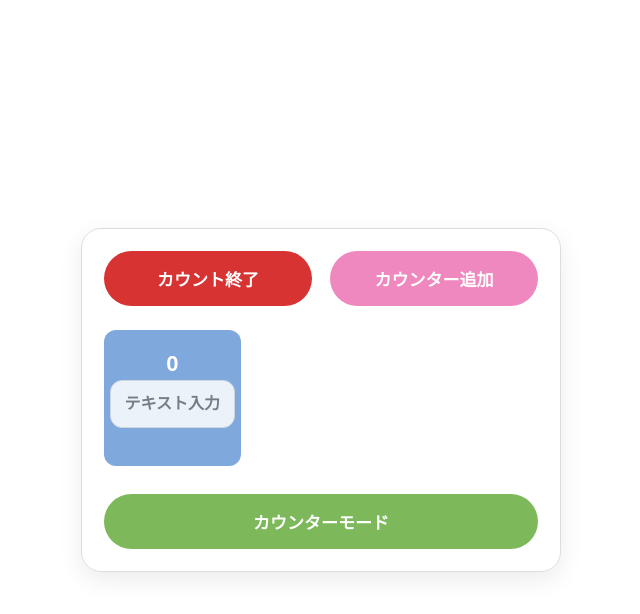
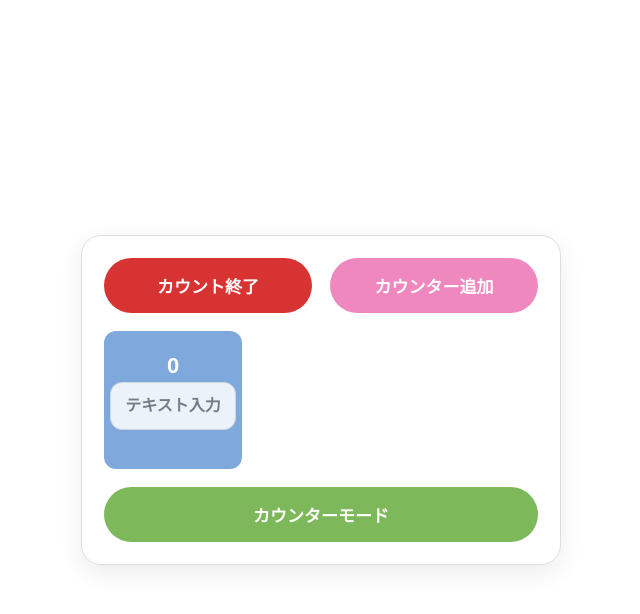
Before and after one commit to ufoAppli/UFO-COUNTER-A, a plain HTML site: page index.html in a window 1280 px wide. Both pictures are taken after a click on the button "カウント開始". Shown: the whole page, without its empty margins (319-959 px from the left). Drawn offline with nearby package versions, Linux system fonts and the light colour scheme.

Commit message:
Fix page2 flex layout and refresh service worker cache

```diff
--- a/styles.css
+++ b/styles.css
@@ -54,6 +54,11 @@
 
 .page.active {
   display: block;
+}
+
+#page2.page.active {
+  display: flex;
+  flex-direction: column;
 }
 
 h1,
@@ -138,53 +143,47 @@
   color: #111;
 }
 
-.page2-topbar {
-  position: sticky;
-  top: 0;
-  z-index: 2;
+#page2 .page2-topbar {
   display: flex;
   align-items: stretch;
   justify-content: space-between;
   gap: 18px;
   margin-bottom: 14px;
-  padding-bottom: 6px;
   background: #fff;
 }
 
-.page2-topbar .button {
+#page2 .page2-topbar .button {
   width: calc(50% - 9px);
   margin-bottom: 0;
   min-width: 0;
 }
 
-.page2-topbar #finishCountBtn {
+#page2 .page2-topbar #finishCountBtn {
   order: 1;
 }
 
-.page2-topbar #addCounterBtn {
+#page2 .page2-topbar #addCounterBtn {
   order: 2;
 }
 
-.page2-bottombar {
-  position: sticky;
-  bottom: 0;
-  z-index: 2;
-  margin-top: 14px;
-  padding-top: 6px;
+#page2 .page2-bottombar {
+  margin-top: auto;
+  padding-top: 14px;
   background: #fff;
 }
 
-.page2-bottombar .button {
+#page2 .page2-bottombar .button {
   width: 100%;
   margin-bottom: 0;
   background: #7db95a;
 }
 
-.counter-list {
+#page2 .counter-list {
   display: grid;
   grid-template-columns: repeat(3, minmax(0, 1fr));
   gap: 10px;
-  max-height: calc(100dvh - 310px);
+  flex: 1;
+  min-height: 0;
   overflow: auto;
   -webkit-overflow-scrolling: touch;
   padding: 4px 0;
--- a/sw.js
+++ b/sw.js
@@ -1,4 +1,4 @@
-const CACHE_NAME = 'ufo-counter-alpha-v1';
+const CACHE_NAME = 'ufo-counter-alpha-v2';
 const ASSETS = ['./', './index.html', './styles.css', './app.js', './manifest.webmanifest'];
 
 self.addEventListener('install', (event) => {
```
